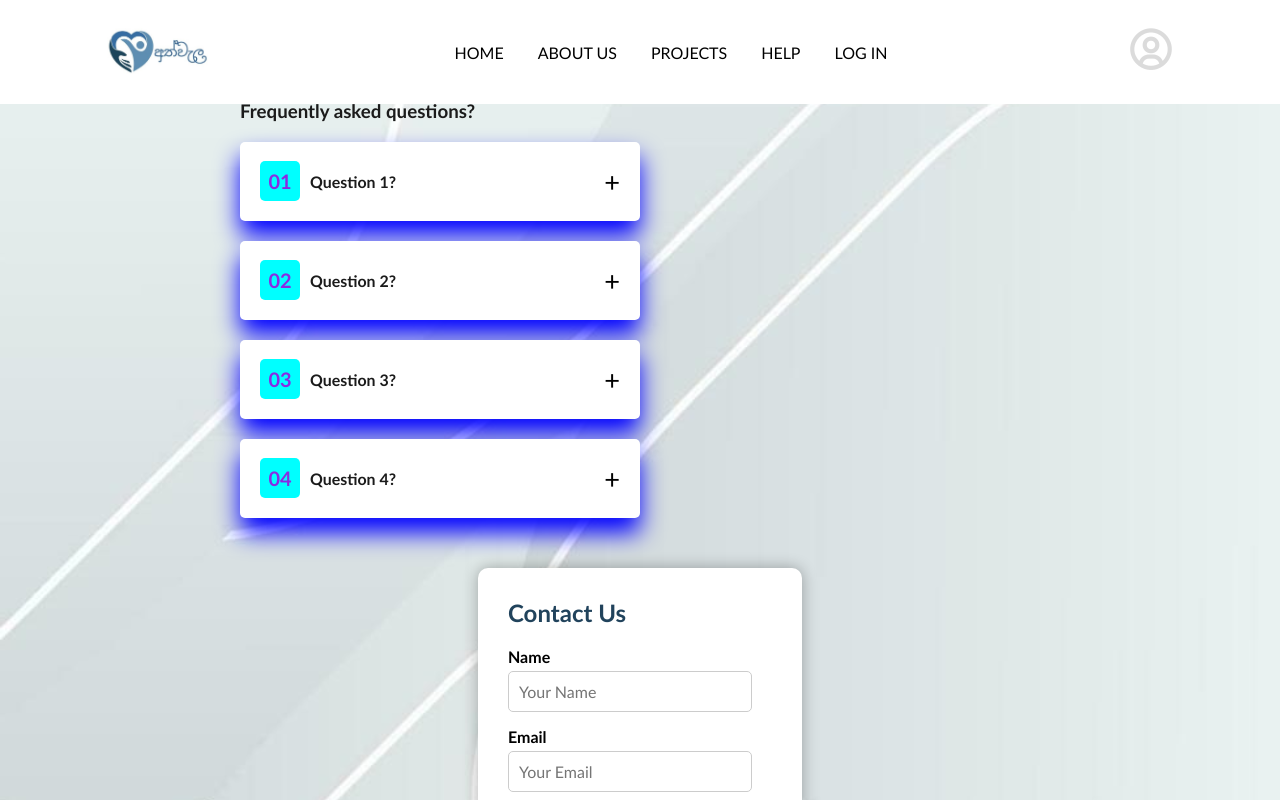
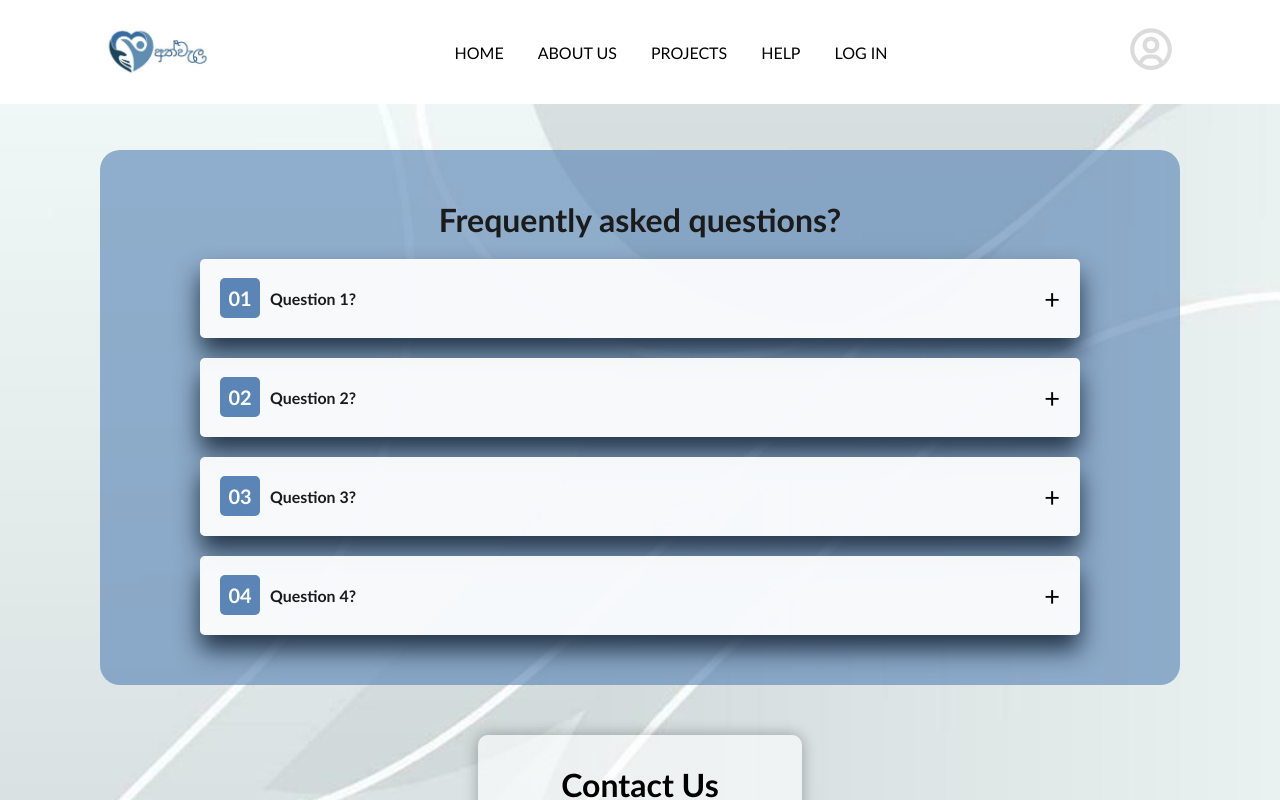
Before and after one commit to Ravindi123/athwela, a React (Create React App) app: page /helpPage in a window 1280 px wide. Built offline with nearby package versions, Linux system fonts and the light colour scheme; no server answers.

Commit message:
help page css

```diff
--- a/src/styles/helpPage.module.css
+++ b/src/styles/helpPage.module.css
@@ -12,20 +12,43 @@ body{
     min-height: 100vh;
 
 } */
+:root{
+    --main-color:#5b85b6;
+    --secondary-color: black;
+    --text-color: #1b1b1b;
+    --bg-color: #fff;
+
+    --box-shadow: 2px 2px 10px 14px rgb(14 55 54 / 15%)
+}
+
+.help{
+    background: url(/public/about_background.jpg);
+    background-repeat: no-repeat;
+    background-size: cover;
+    background-position: center;
+}
+
 .faqContainer{
-    margin: 0 40px;
-    max-width: 600px;
+    /* margin: 0 40px; */
+    /* max-width: 600px; */
+    margin-top: 100px;
+    margin-bottom: 50px;
     display: flex;
     flex-direction: column;
     gap: 20px;
+    background-color: #5b86b6a3;
+    border-radius: 20px;
+    align-items: center;
 }
-
+.faqContainer h1{
+    font-size: 2rem;
+}
 
 .faqContainer .tab{
     position: relative;
-    background: white; /*add a color*/
+    background: rgba(255, 255, 255, 0.929); /*add a color*/
     padding: 0 20px 20px;
-    box-shadow: 0 15px 25px blue;
+    box-shadow: 0 15px 25px #243549;
     border-radius: 5px;
     overflow: hidden;
 }
@@ -47,7 +70,7 @@ body{
 }
 
 .faqContainer .tab:hover label::after{
-    color: green;  /*color of + mark, change accordingly*/
+    color: var(--main-color);  /*color of + mark, change accordingly*/
 }
 .faqContainer .tab input:checked ~ label::after{
     transform: rotate(135deg);
@@ -55,21 +78,22 @@ body{
 .faqContainer .tab label h2{
     width: 40px;
     height: 40px;
-    background: aqua;  /*change this*/
+    background: var(--main-color);  /*change this*/
     display: flex;
     justify-content: center;
     align-items: center;
-    color: blueviolet;  /*change*/
+    color: white;  /*change*/
     font-size: 1.25rem;
     border-radius: 5px;
     margin-right: 10px;
 }
 
-.faqContainer.tab label h3{
+.faqContainer.tab h3{
     position: relative;
     font-weight: 500;
     color: black;
     z-index: 10;   /*zIndex karann wewi*/
+    font-size: 1.5rem;
 }
 
 .faqContainer .tab .answer{
@@ -86,24 +110,26 @@ body{
     padding: 10px 0;
     color: black; /*chenge*/
     z-index: 10;
+
 }
 
 /* contact us */
 .form_overlay {
     position:relative;
     margin: auto;
-    background-color: white;
+    background-color: rgba(255, 255, 255, 0.622);
     padding: 30px;
     border-radius: 10px;
     box-shadow: 0 0 15px rgba(0, 0, 0, 0.3);
     width: 30%;
     margin-bottom: 100px;
-
 }
 
 .form_overlay h2 {
     margin-bottom: 20px;
-    color:  rgb(33, 67, 92);
+    color:  black;
+    font-size: 2rem;
+    text-align: center;
 }
 
 .form_overlay form {
@@ -126,7 +152,7 @@ body{
 }
 
 .form_overlay button {
-    background-color: rgb(33, 67, 92);
+    background-color: var(--main-color);
     color: white;
     padding: 10px 20px;
     border: none;
```
